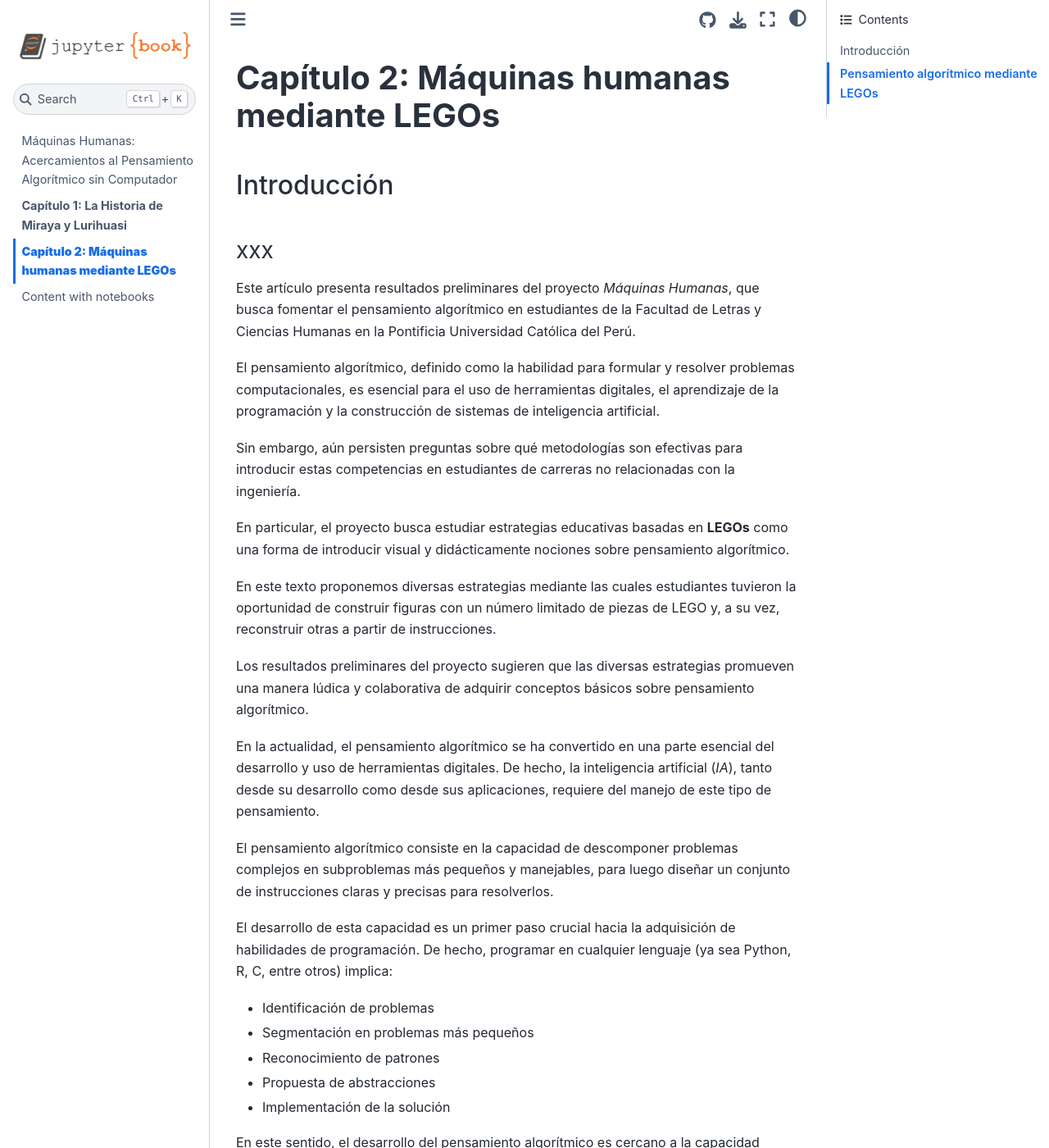
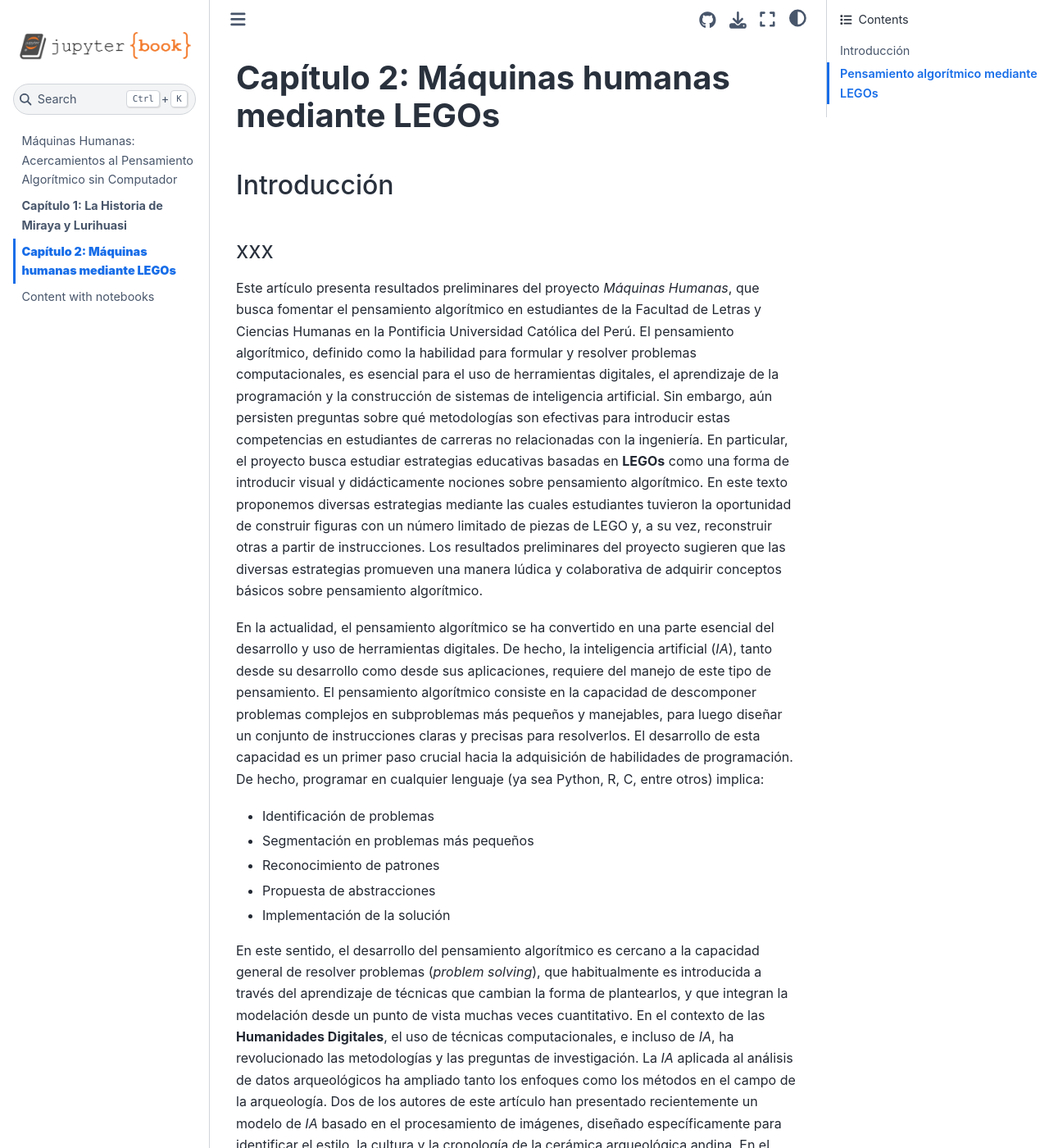
Before and after one commit to javiervzpucp/libro-python, a Jupyter Book: the page built from capitulo2.md, in a window 1280 px wide and 1400 px high. Shown: the whole window at 82% size. Built offline with Jupyter Book 1.0.4 settings and Sphinx 7.4.7 and the Sphinx Book theme 1.1.4, drawn with Linux system fonts in a browser that asks for light colours; some of the changed text lies outside the part shown.

Commit message:
simbolos

```diff
--- a/capitulo2.md
+++ b/capitulo2.md
@@ -7,23 +7,9 @@ title: " Máquinas humanas mediante LEGOs"
 ## Introducción
 ### xxx
 
-Este artículo presenta resultados preliminares del proyecto *Máquinas Humanas*, que busca fomentar el pensamiento algorítmico en estudiantes de la Facultad de Letras y Ciencias Humanas en la Pontificia Universidad Católica del Perú.
+Este artículo presenta resultados preliminares del proyecto *Máquinas Humanas*, que busca fomentar el pensamiento algorítmico en estudiantes de la Facultad de Letras y Ciencias Humanas en la Pontificia Universidad Católica del Perú. El pensamiento algorítmico, definido como la habilidad para formular y resolver problemas computacionales, es esencial para el uso de herramientas digitales, el aprendizaje de la programación y la construcción de sistemas de inteligencia artificial. Sin embargo, aún persisten preguntas sobre qué metodologías son efectivas para introducir estas competencias en estudiantes de carreras no relacionadas con la ingeniería. En particular, el proyecto busca estudiar estrategias educativas basadas en **LEGOs** como una forma de introducir visual y didácticamente nociones sobre pensamiento algorítmico. En este texto proponemos diversas estrategias mediante las cuales estudiantes tuvieron la oportunidad de construir figuras con un número limitado de piezas de LEGO y, a su vez, reconstruir otras a partir de instrucciones. Los resultados preliminares del proyecto sugieren que las diversas estrategias promueven una manera lúdica y colaborativa de adquirir conceptos básicos sobre pensamiento algorítmico.
 
-El pensamiento algorítmico, definido como la habilidad para formular y resolver problemas computacionales, es esencial para el uso de herramientas digitales, el aprendizaje de la programación y la construcción de sistemas de inteligencia artificial.
-
-Sin embargo, aún persisten preguntas sobre qué metodologías son efectivas para introducir estas competencias en estudiantes de carreras no relacionadas con la ingeniería.
-
-En particular, el proyecto busca estudiar estrategias educativas basadas en **LEGOs** como una forma de introducir visual y didácticamente nociones sobre pensamiento algorítmico.
-
-En este texto proponemos diversas estrategias mediante las cuales estudiantes tuvieron la oportunidad de construir figuras con un número limitado de piezas de LEGO y, a su vez, reconstruir otras a partir de instrucciones.
-
-Los resultados preliminares del proyecto sugieren que las diversas estrategias promueven una manera lúdica y colaborativa de adquirir conceptos básicos sobre pensamiento algorítmico.
-
-En la actualidad, el pensamiento algorítmico se ha convertido en una parte esencial del desarrollo y uso de herramientas digitales. De hecho, la inteligencia artificial (*IA*), tanto desde su desarrollo como desde sus aplicaciones, requiere del manejo de este tipo de pensamiento.
-
-El pensamiento algorítmico consiste en la capacidad de descomponer problemas complejos en subproblemas más pequeños y manejables, para luego diseñar un conjunto de instrucciones claras y precisas para resolverlos.
-
-El desarrollo de esta capacidad es un primer paso crucial hacia la adquisición de habilidades de programación. De hecho, programar en cualquier lenguaje (ya sea Python, R, C, entre otros) implica:
+En la actualidad, el pensamiento algorítmico se ha convertido en una parte esencial del desarrollo y uso de herramientas digitales. De hecho, la inteligencia artificial (*IA*), tanto desde su desarrollo como desde sus aplicaciones, requiere del manejo de este tipo de pensamiento. El pensamiento algorítmico consiste en la capacidad de descomponer problemas complejos en subproblemas más pequeños y manejables, para luego diseñar un conjunto de instrucciones claras y precisas para resolverlos. El desarrollo de esta capacidad es un primer paso crucial hacia la adquisición de habilidades de programación. De hecho, programar en cualquier lenguaje (ya sea Python, R, C, entre otros) implica:
 
 - Identificación de problemas
 - Segmentación en problemas más pequeños
@@ -31,27 +17,15 @@ El desarrollo de esta capacidad es un primer paso crucial hacia la adquisición
 - Propuesta de abstracciones
 - Implementación de la solución
 
-En este sentido, el desarrollo del pensamiento algorítmico es cercano a la capacidad general de resolver problemas (*problem solving*), que habitualmente es introducida a través del aprendizaje de técnicas que cambian la forma de plantearlos, y que integran la modelación desde un punto de vista muchas veces cuantitativo.
+En este sentido, el desarrollo del pensamiento algorítmico es cercano a la capacidad general de resolver problemas (*problem solving*), que habitualmente es introducida a través del aprendizaje de técnicas que cambian la forma de plantearlos, y que integran la modelación desde un punto de vista muchas veces cuantitativo. En el contexto de las **Humanidades Digitales**, el uso de técnicas computacionales, e incluso de *IA*, ha revolucionado las metodologías y las preguntas de investigación. La *IA* aplicada al análisis de datos arqueológicos ha ampliado tanto los enfoques como los métodos en el campo de la arqueología. Dos de los autores de este artículo han presentado recientemente un modelo de *IA* basado en el procesamiento de imágenes, diseñado específicamente para identificar el estilo, la cultura y la cronología de la cerámica arqueológica andina. En el ámbito de la historia, la *IA* ha cambiado drásticamente la forma en que nos relacionamos con materiales antiguos. La plataforma **Google Arts & Culture** permite participar de aventuras virtuales con materiales y personajes históricos. Por otra parte, el proyecto **Time Machine** tiene como objetivo utilizar tecnologías e infraestructuras digitales actualizadas para crear un sistema de información digital colectiva que integre la evolución económica, social, cultural y geográfica de Europa a lo largo del tiempo.
 
-En el contexto de las **Humanidades Digitales**, el uso de técnicas computacionales, e incluso de *IA*, ha revolucionado las metodologías y las preguntas de investigación.
-
-La *IA* aplicada al análisis de datos arqueológicos ha ampliado tanto los enfoques como los métodos en el campo de la arqueología. Dos de los autores de este artículo han presentado recientemente un modelo de *IA* basado en el procesamiento de imágenes, diseñado específicamente para identificar el estilo, la cultura y la cronología de la cerámica arqueológica andina.
-
-En el ámbito de la historia, la *IA* ha cambiado drásticamente la forma en que nos relacionamos con materiales antiguos. La plataforma **Google Arts & Culture** permite participar de aventuras virtuales con materiales y personajes históricos.
-
-Por otra parte, el proyecto **Time Machine** tiene como objetivo utilizar tecnologías e infraestructuras digitales actualizadas para crear un sistema de información digital colectiva que integre la evolución económica, social, cultural y geográfica de Europa a lo largo del tiempo.
-
-A pesar del vertiginoso avance del uso de técnicas computacionales, especialmente en contextos de *Humanidades Digitales*, para estudiantes de carreras no relacionadas con la ingeniería aún persisten desafíos significativos respecto de las metodologías educativas.
-
-En este artículo, planteamos la siguiente pregunta:
+A pesar del vertiginoso avance del uso de técnicas computacionales, especialmente en contextos de *Humanidades Digitales*, para estudiantes de carreras no relacionadas con la ingeniería aún persisten desafíos significativos respecto de las metodologías educativas.  En este artículo, planteamos la siguiente pregunta:
 
 > ¿Hasta qué punto la construcción colaborativa de figuras de LEGO permite a los estudiantes adquirir las bases del pensamiento algorítmico?
 
 Para abordar esta cuestión, presentamos resultados preliminares de estrategias experimentales en las que los participantes utilizan bloques de **LEGO** para construir y reconstruir figuras, a partir de instrucciones específicas que incorporan componentes de colaboración.
 
-Además, sugerimos la hipótesis de que el uso de **LEGO** como herramienta didáctica puede introducir eficazmente nociones básicas de pensamiento algorítmico en carreras no relacionadas con la ingeniería.
-
-Al fomentar la **descomposición de problemas, la identificación de patrones y la implementación práctica**, este enfoque interdisciplinario no solo prepara mejor a los estudiantes para los desafíos del siglo XXI, sino que también demuestra que el pensamiento algorítmico es una habilidad **universalmente aplicable, relevante y accesible para todas las disciplinas**.
+Además, sugerimos la hipótesis de que el uso de **LEGO** como herramienta didáctica puede introducir eficazmente nociones básicas de pensamiento algorítmico en carreras no relacionadas con la ingeniería. Al fomentar la **descomposición de problemas, la identificación de patrones y la implementación práctica**, este enfoque interdisciplinario no solo prepara mejor a los estudiantes para los desafíos del siglo XXI, sino que también demuestra que el pensamiento algorítmico es una habilidad **universalmente aplicable, relevante y accesible para todas las disciplinas**.
 
 ---
 
```
